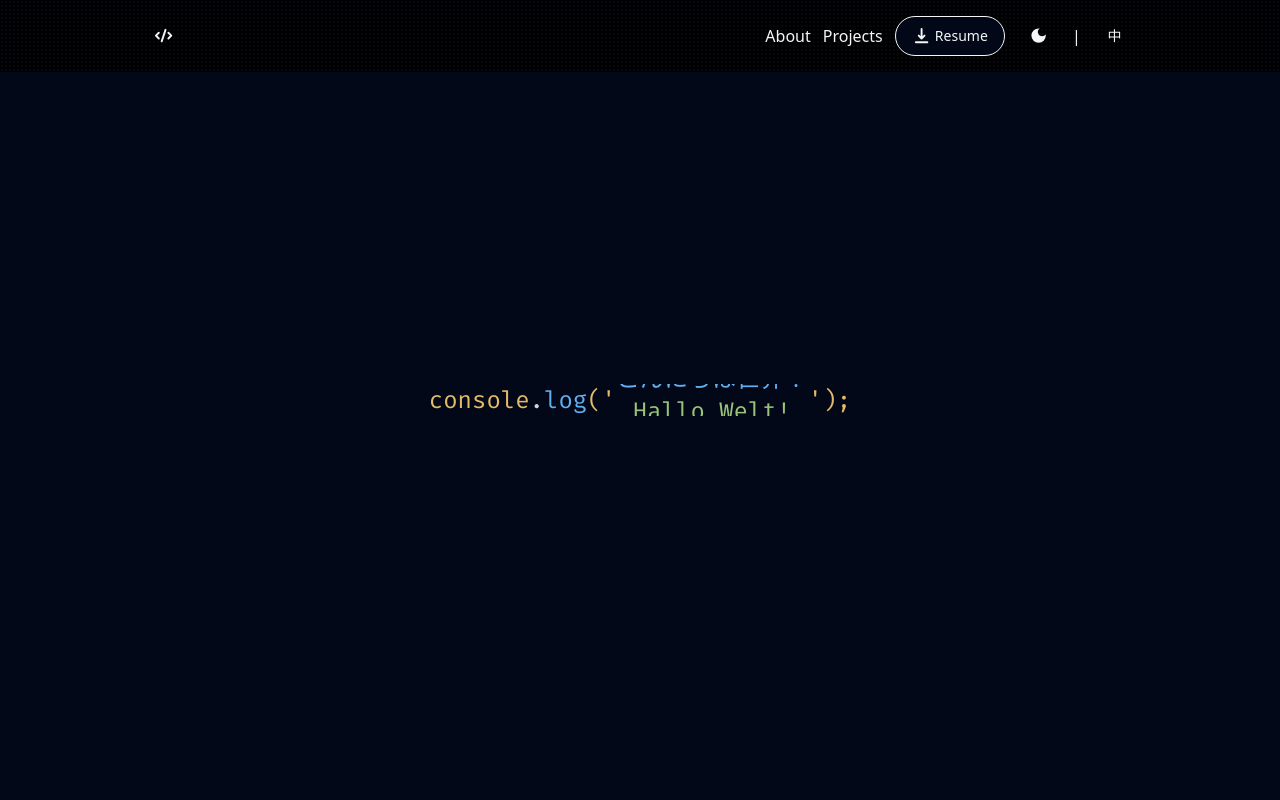
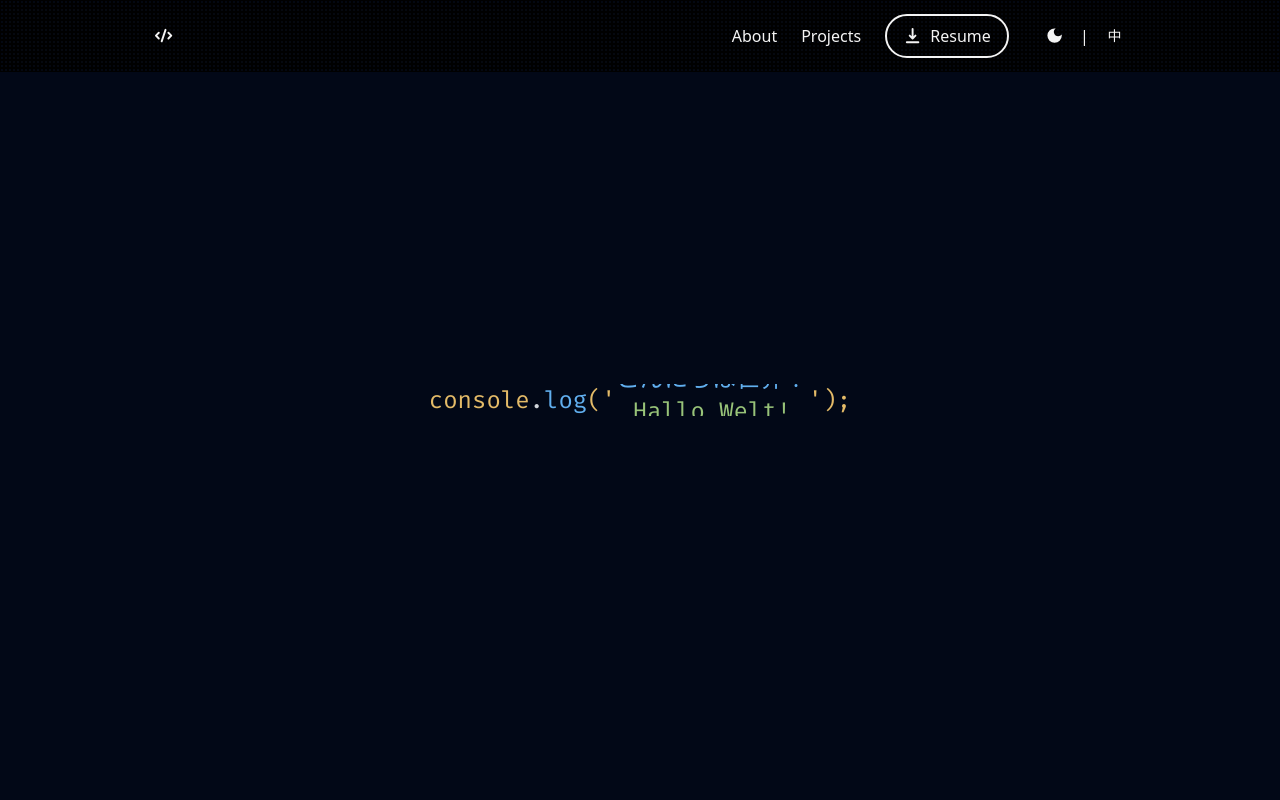
Before and after one commit to weicheng2138/weicheng-portfolio, a React (Vite) app: page / in a window 1280 px wide. Shown: the top 800 px of the page. Built offline with nearby package versions, Linux system fonts and the light colour scheme.

Commit message:
style(header): relayout the header

```diff
--- a/src/components/header.tsx
+++ b/src/components/header.tsx
@@ -7,6 +7,8 @@ import { HiCode, HiMenuAlt3, HiDownload } from 'react-icons/hi';
 import useBreakpoint from '@/hooks/useBreakpoint';
 import { cn } from '@/lib/utils';
 import { useEffect, useState } from 'react';
+import CustomLink from './custom-link';
+import Typography from './typography';
 
 type Props = {
   className?: string;
@@ -39,14 +41,14 @@ function Header({ handleDrawerClick, className }: Props) {
         'bg-radial-light backdrop-blur-sm backdrop-saturate-50 [background-size:4px_4px] dark:bg-radial-dark',
       )}
     >
-      <nav className="flex w-full max-w-5xl items-center justify-between px-2 sm:px-4">
+      <nav className="flex w-full max-w-5xl items-center justify-between px-2 text-gray05 dark:text-gray02 sm:px-4">
         <NavLink to="/">
           <Button variant="ghost" size="icon" className="hover:bg-transparent">
             <HiCode className="h-[1.2rem] w-[1.2rem]" />
           </Button>
         </NavLink>
 
-        <section className="flex items-center gap-3">
+        <section className="flex items-center gap-6">
           {breakpoint === 'md' ? (
             <>
               <NavLink
@@ -61,21 +63,19 @@ function Header({ handleDrawerClick, className }: Props) {
               >
                 {t('nav.projects')}
               </NavLink>
-              <a
+              <CustomLink
                 href="http://www.google.com"
-                target="_blank"
-                rel="noopener noreferrer"
+                className="flex flex-row items-center gap-2 rounded-full border-2 border-gray05 px-4 py-2 transition-colors hover:bg-gray02 dark:border-gray02 hover:dark:bg-gray05"
               >
-                <Button variant="resume" className="border-[1.5px]">
-                  <div className="flex items-center gap-1">
-                    <HiDownload className="h-[1.2rem] w-[1.2rem]" />
-                    {t('nav.resume')}
-                  </div>
-                </Button>
-              </a>
-              <ModeToggle />
-              |
-              <I18nToggle />
+                <HiDownload className="h-[1.2rem] w-[1.2rem]" />
+                {t('nav.resume')}
+              </CustomLink>
+
+              <section className="flex h-full items-center gap-1">
+                <ModeToggle />
+                |
+                <I18nToggle />
+              </section>
             </>
           ) : (
             <Button
```
